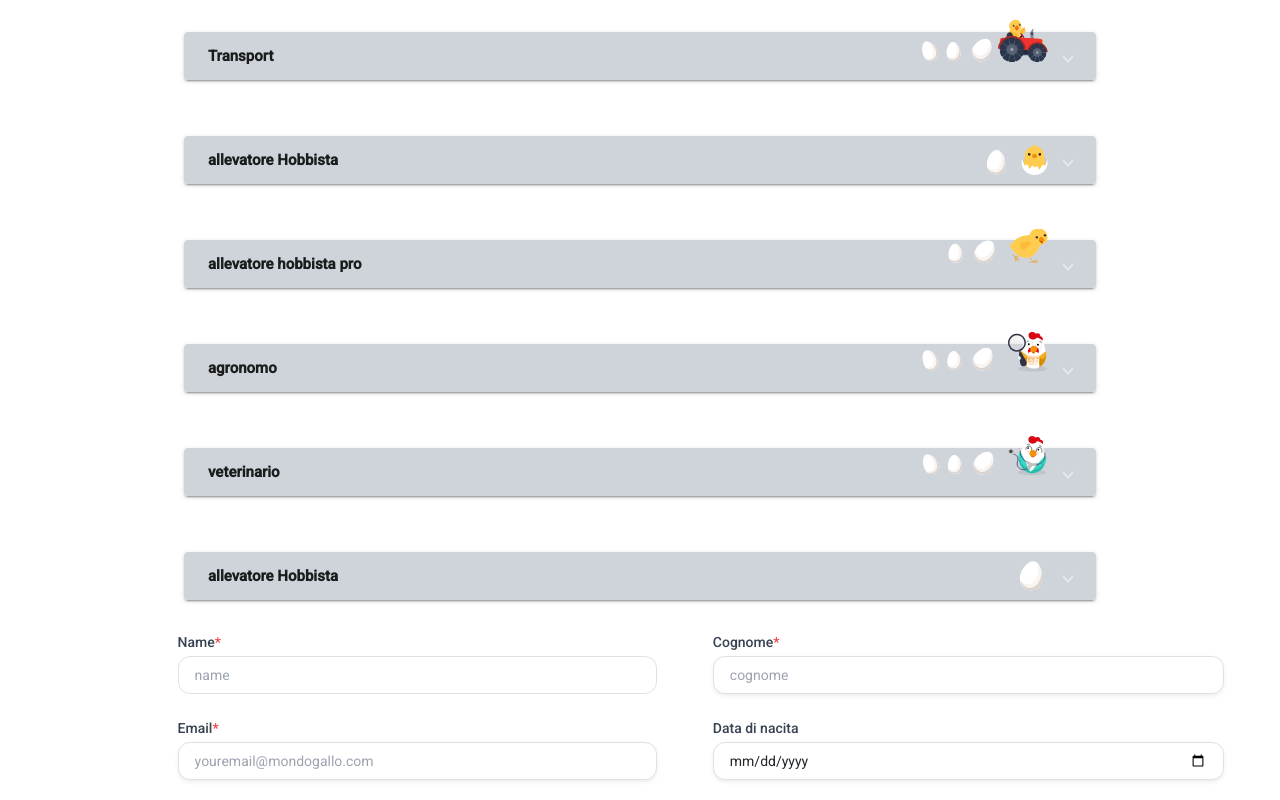
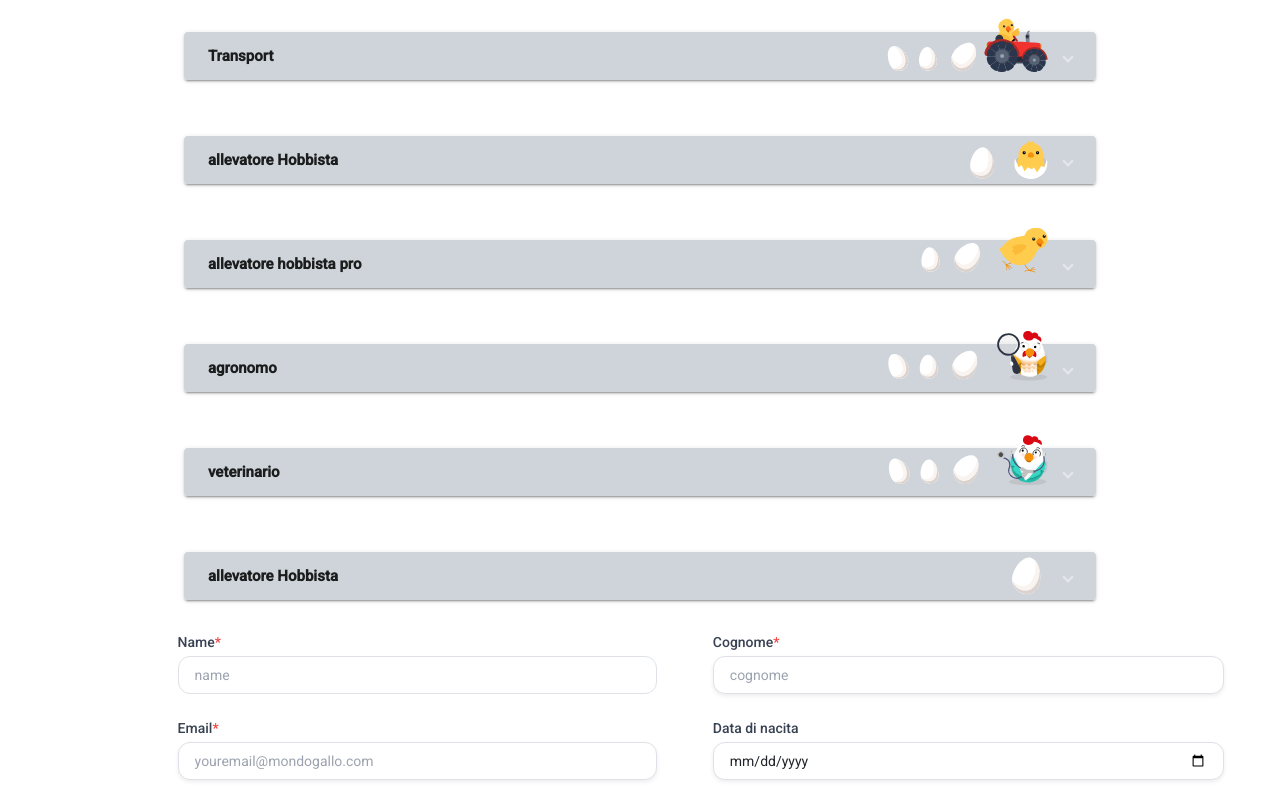
Before and after one commit to Racheal-Iperu/task-management-system, an Angular app: page /roles in a window 1280 px wide. Shown: the top 800 px of the page. Built offline with nearby package versions, Linux system fonts and the light colour scheme.

Commit message:
css changes

```diff
--- a/src/app/components/role-upgrade/role-upgrade.component.css
+++ b/src/app/components/role-upgrade/role-upgrade.component.css
@@ -5,7 +5,7 @@
 }
 
 .img {
-  @apply w-28 sm:w-32 md:w-36 lg:w-40 xl:w-44;
+  @apply w-40 sm:w-56 md:w-48 lg:w-52 xl:w-56;
   height: auto;
 }
 
@@ -24,28 +24,28 @@
 @media (min-width: 640px) {
   .icon-container {
     top: -10px;
-    transform: translateY(-10%);
+    transform: translateY(-8%);
   }
 }
 
 @media (min-width: 768px) {
   .icon-container {
     top: -12px;
-    transform: translateY(-12%);
+    transform: translateY(-10%);
   }
 }
 
 @media (min-width: 1024px) {
   .icon-container {
     top: -15px;
-    transform: translateY(-15%);
+    transform: translateY(-13%);
   }
 }
 
 @media (min-width: 1280px) {
   .icon-container {
     top: -18px;
-    transform: translateY(-18%);
+    transform: translateY(-16%);
   }
 }
 
```
